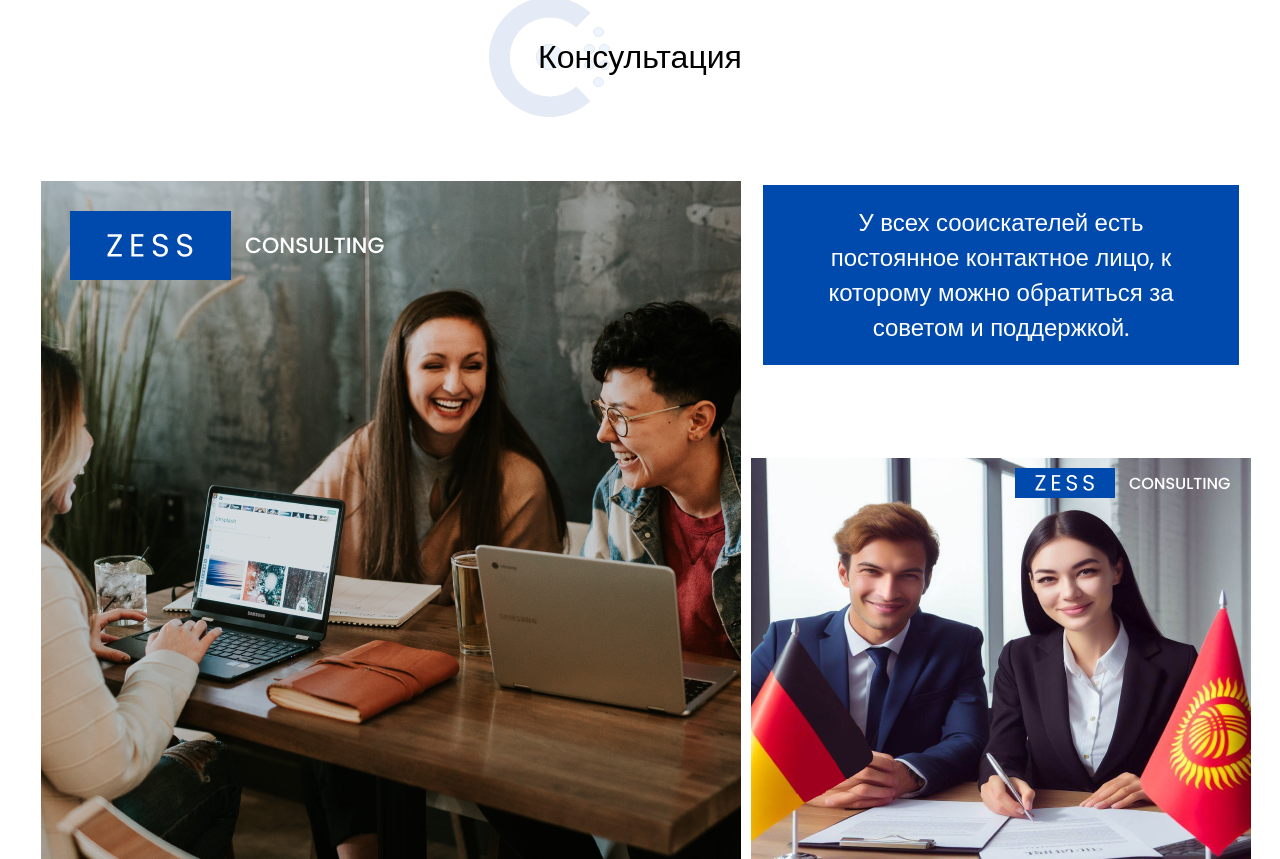
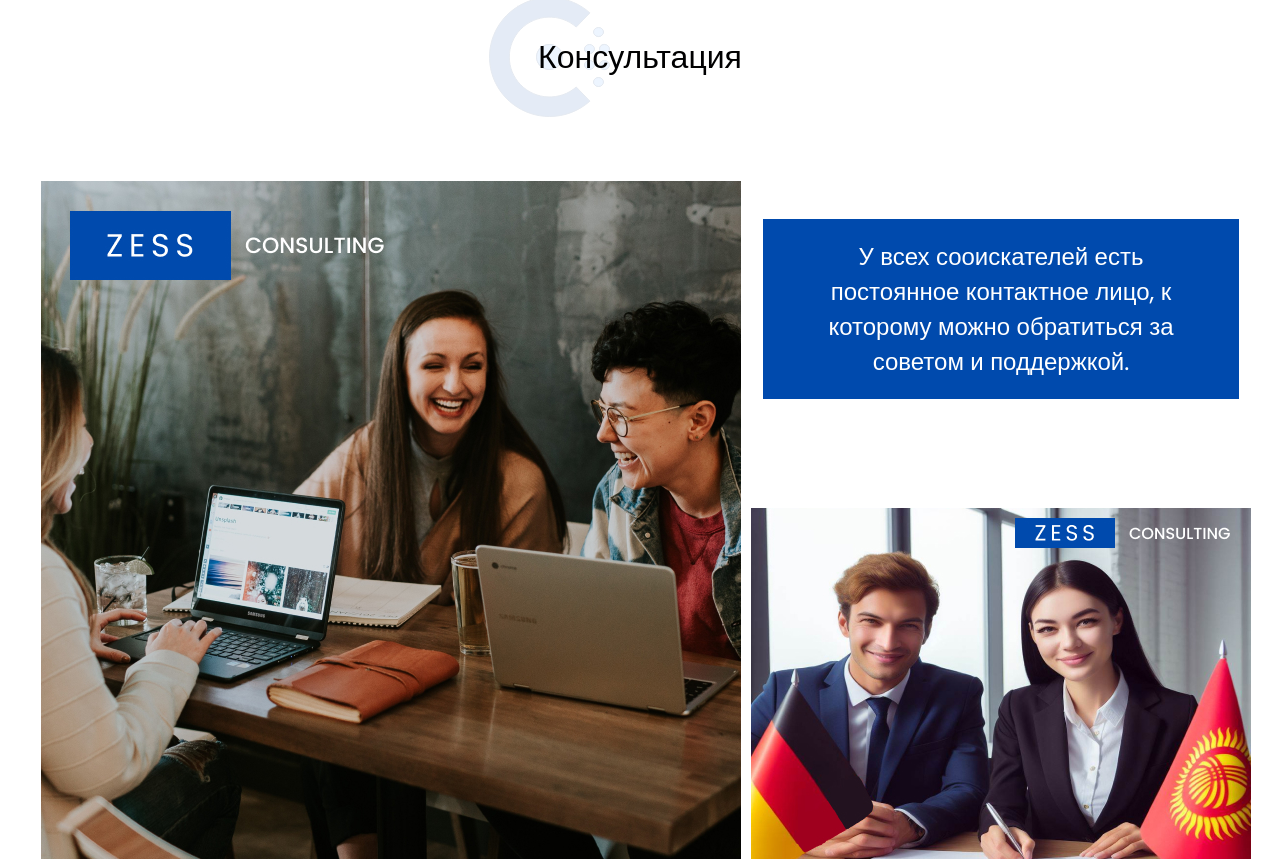
Before and after one commit to MAXONCHIK236/ZeesConsult, a React (Create React App) app: page /ServicePersonal in a window 1280 px wide. Shown: the part 3141-4000 px from the top of the page. Built offline with nearby package versions, Linux system fonts and the light colour scheme; a web font is replaced by a local one.

Commit message:
feat/eng

```diff
--- a/src/components/Consulting/Consulting.module.scss
+++ b/src/components/Consulting/Consulting.module.scss
@@ -24,9 +24,16 @@
     .right {
       display: flex;
       flex-direction: column;
+      justify-content: space-between;
       align-items: center;
-      gap: 93px;
+      gap: 8.5vw;
       width: 39%;
+      height: 49vw;
+    }
+    .searchers{
+      p{
+        font-size:24px ;
+      }
     }
   }
   .flex {
--- a/src/locales/en/translation.json
+++ b/src/locales/en/translation.json
@@ -98,12 +98,12 @@
     "text2": "Our main areas of activity:",
     "text3": "- Consulting and providing various services for companies and entrepreneurs in the field of innovation",
     "text4": "- Recruitment of specialized personnel for work abroad",
-    "text5": "- Consulting and providing various services for companies and entrepreneurs in the field of innovation",
+    "text5": "- Consulting and coaching",
     "text6": "Our services for personnel:",
     "text7": "- Work during vacation for students",
     "text8": "- Work as a certified specialist/professional with work experience",
     "text9": "- Work as a highly qualified specialist",
-    "text10": "ZESS-Consulting – Your reliable partner!"
+    "text10": "ZESS Consulting – Your reliable partner!"
   },
   "Contact": {
     "add": "This field must not be empty",
```
